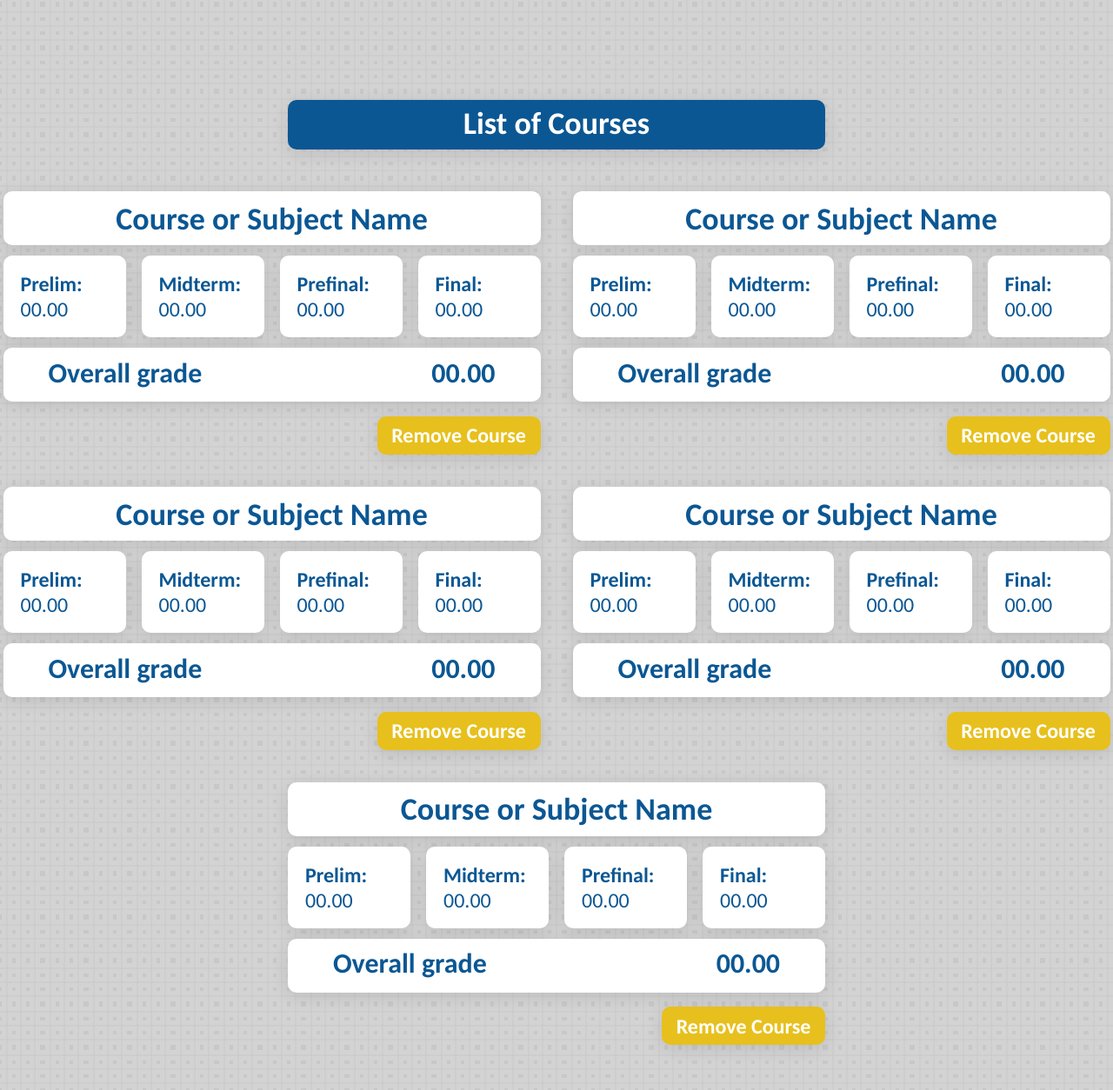
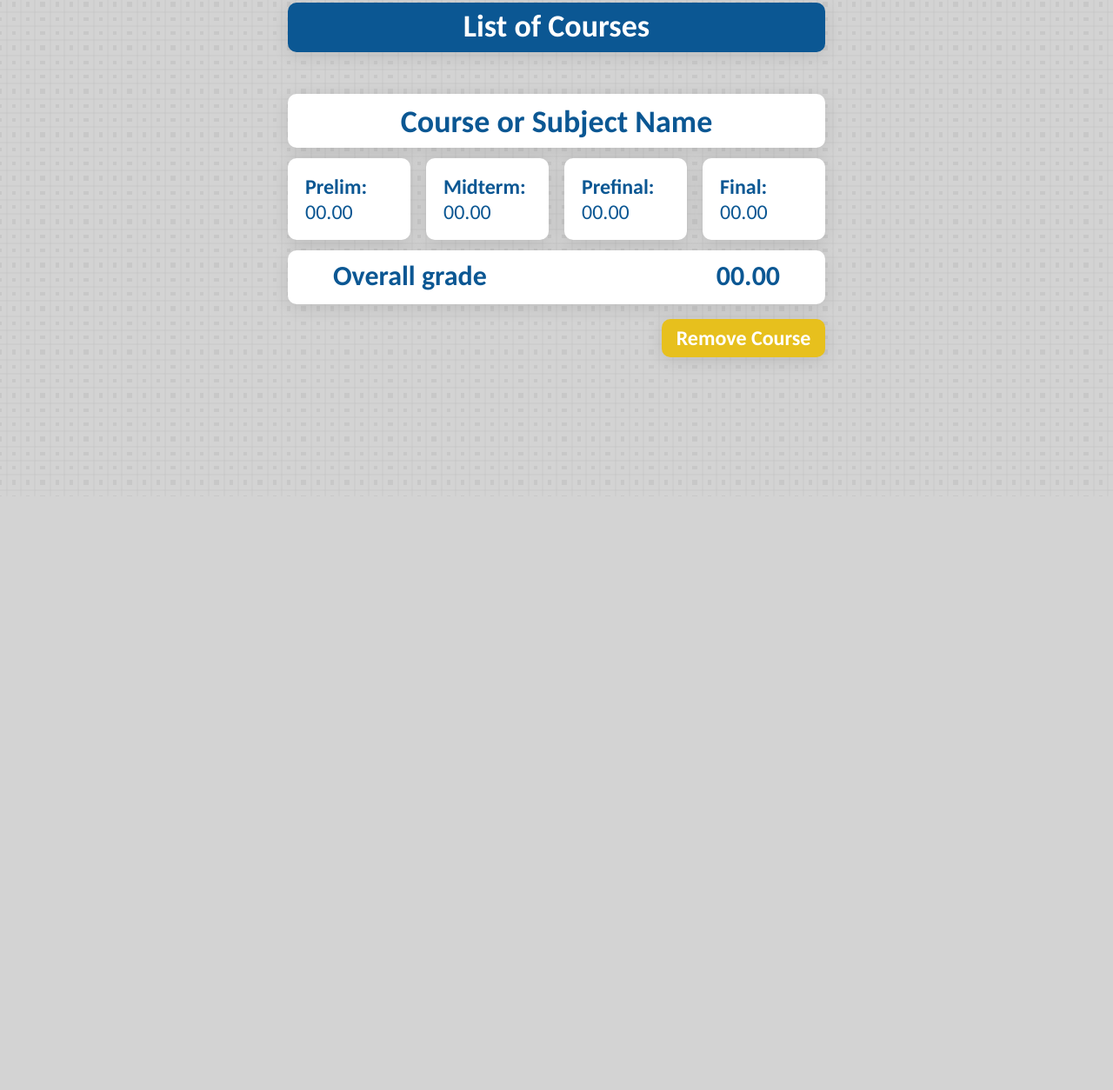
Before and after one commit to chrstnmmn/GWACalculator, a plain HTML site: page index.html in a window 1280 px wide. Shown: the part 844-2098 px from the top of the page at 87% size. After the commit the page ends 1415 px from the top, so only its background shows below. Drawn offline with Linux system fonts and the light colour scheme.

Commit message:
fixing issues

```diff
--- a/SCSS/addCourse.scss
+++ b/SCSS/addCourse.scss
@@ -1,7 +1,7 @@
 @import "style.scss";
 
 .addCourse {
-	max-width: 618px;
+	width: 618px;
 	display: grid;
 	grid-template-columns: 1fr 1fr 1fr 1fr;
 	align-items: center;
@@ -13,7 +13,7 @@
 		"term1 term2 term3 term4"
 		"discard discard add add";
 
-	.title,
+	.titleCourse,
 	.Courses,
 	.terms,
 	.buttonDiscard,
@@ -38,7 +38,7 @@
 		}
 	}
 
-	.title {
+	.titleCourse {
 		grid-area: title;
 		height: 57px;
 		background: $Accent02;
@@ -196,7 +196,7 @@
 			"term4 term4 term4 term4"
 			"discard discard add add";
 
-		.title {
+		.titleCourse {
 			grid-area: title;
 			height: 57px;
 		}
--- a/SCSS/listOfCourses.scss
+++ b/SCSS/listOfCourses.scss
@@ -1,6 +1,6 @@
 @import "style.scss";
 
-.contentWrapper {
+.resultWrapper {
 	display: flex;
 	flex-direction: column;
 	gap: 3em;
@@ -14,7 +14,7 @@
 		gap: 37px;
 	}
 
-	.title,
+	.titleResult,
 	.tableTitle,
 	.terms,
 	.overAllGrade,
@@ -33,7 +33,7 @@
 	}
 }
 
-.title {
+.titleResult {
 	width: 618px;
 	height: 57px;
 	background: $Accent02;
@@ -129,11 +129,11 @@
 }
 
 @media screen and (width < 700px) {
-	.contentWrapper {
+	.resultWrapper {
 		.tableWrapper {
 			flex-direction: column;
 		}
-		.title {
+		.titleResult {
 			width: 320px;
 		}
 
--- a/SCSS/main.scss
+++ b/SCSS/main.scss
@@ -8,6 +8,7 @@ body {
 		flex-direction: column;
 		justify-content: center;
 		align-items: center;
+		gap: 13rem;
 	}
 
 }
--- a/index.html
+++ b/index.html
@@ -43,7 +43,7 @@
 		<!--Main Section-->
 		<section class="contentWrapper">
 			<div class="addCourse">
-				<div class="title">
+				<div class="titleCourse">
 					<h1>Course & Grades</h1>
 				</div>
 				<div class="Courses">
@@ -85,9 +85,8 @@
 					Add Course
 				</button>
 			</div>
-		</section>
-		<section class="contentWrapper">
-			<div class="title">
+			<div class="resultWrapper">
+				<div class="titleResult">
 					<h1>List of Courses</h1>
 				</div>
 				<div class="tableWrapper">
@@ -125,141 +124,6 @@
 							Remove Course
 						</button>
 					</div>
-				<div class="resultTable">
-					<div class="tableTitle">
-						<h2 id="TitleResult">Course or Subject Name</h2>
-					</div>
-					<div class="termsAndGrades">
-						<div class="terms">
-							<h2>Prelim:</h2>
-							<h3 id="PrelimResult">00.00</h3>
-						</div>
-						<div class="terms">
-							<h2>Midterm:</h2>
-							<h3 id="MidtermResult">00.00</h3>
-						</div>
-						<div class="terms">
-							<h2>Prefinal:</h2>
-							<h3 id="PrefinalResult">00.00</h3>
-						</div>
-						<div class="terms">
-							<h2>Final:</h2>
-							<h3 id="FinalResult">00.00</h3>
-						</div>
-					</div>
-					<div class="overAllGrade">
-						<h2>Overall grade</h2>
-						<h2 id="overAllResult">00.00</h2>
-					</div>
-					<button
-						class="RemoveCourseButton"
-						type="button"
-						onclick="removeCourse()"
-					>
-						Remove Course
-					</button>
-				</div>
-				<div class="resultTable">
-					<div class="tableTitle">
-						<h2 id="TitleResult">Course or Subject Name</h2>
-					</div>
-					<div class="termsAndGrades">
-						<div class="terms">
-							<h2>Prelim:</h2>
-							<h3 id="PrelimResult">00.00</h3>
-						</div>
-						<div class="terms">
-							<h2>Midterm:</h2>
-							<h3 id="MidtermResult">00.00</h3>
-						</div>
-						<div class="terms">
-							<h2>Prefinal:</h2>
-							<h3 id="PrefinalResult">00.00</h3>
-						</div>
-						<div class="terms">
-							<h2>Final:</h2>
-							<h3 id="FinalResult">00.00</h3>
-						</div>
-					</div>
-					<div class="overAllGrade">
-						<h2>Overall grade</h2>
-						<h2 id="overAllResult">00.00</h2>
-					</div>
-					<button
-						class="RemoveCourseButton"
-						type="button"
-						onclick="removeCourse()"
-					>
-						Remove Course
-					</button>
-				</div>
-				<div class="resultTable">
-					<div class="tableTitle">
-						<h2 id="TitleResult">Course or Subject Name</h2>
-					</div>
-					<div class="termsAndGrades">
-						<div class="terms">
-							<h2>Prelim:</h2>
-							<h3 id="PrelimResult">00.00</h3>
-						</div>
-						<div class="terms">
-							<h2>Midterm:</h2>
-							<h3 id="MidtermResult">00.00</h3>
-						</div>
-						<div class="terms">
-							<h2>Prefinal:</h2>
-							<h3 id="PrefinalResult">00.00</h3>
-						</div>
-						<div class="terms">
-							<h2>Final:</h2>
-							<h3 id="FinalResult">00.00</h3>
-						</div>
-					</div>
-					<div class="overAllGrade">
-						<h2>Overall grade</h2>
-						<h2 id="overAllResult">00.00</h2>
-					</div>
-					<button
-						class="RemoveCourseButton"
-						type="button"
-						onclick="removeCourse()"
-					>
-						Remove Course
-					</button>
-				</div>
-				<div class="resultTable">
-					<div class="tableTitle">
-						<h2 id="TitleResult">Course or Subject Name</h2>
-					</div>
-					<div class="termsAndGrades">
-						<div class="terms">
-							<h2>Prelim:</h2>
-							<h3 id="PrelimResult">00.00</h3>
-						</div>
-						<div class="terms">
-							<h2>Midterm:</h2>
-							<h3 id="MidtermResult">00.00</h3>
-						</div>
-						<div class="terms">
-							<h2>Prefinal:</h2>
-							<h3 id="PrefinalResult">00.00</h3>
-						</div>
-						<div class="terms">
-							<h2>Final:</h2>
-							<h3 id="FinalResult">00.00</h3>
-						</div>
-					</div>
-					<div class="overAllGrade">
-						<h2>Overall grade</h2>
-						<h2 id="overAllResult">00.00</h2>
-					</div>
-					<button
-						class="RemoveCourseButton"
-						type="button"
-						onclick="removeCourse()"
-					>
-						Remove Course
-					</button>
 				</div>
 			</div>
 		</section>
```
Also changed, not shown: CSS/addCourse.css, CSS/listOfCourses.css, CSS/main.css, 1 other file. Lines whose indentation alone changed are shown as unchanged.
